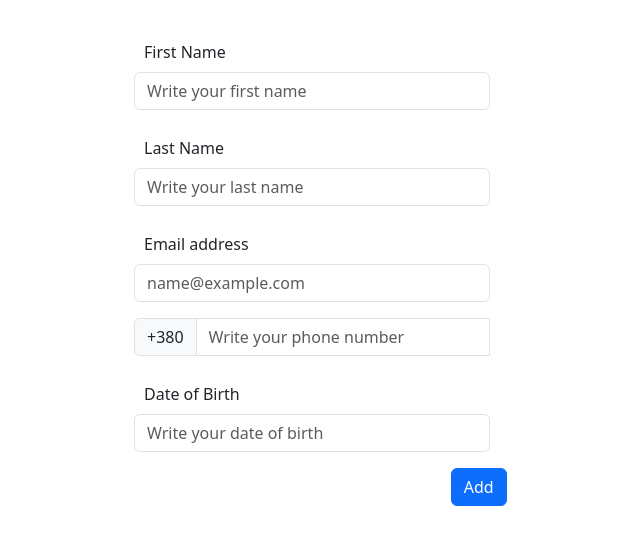
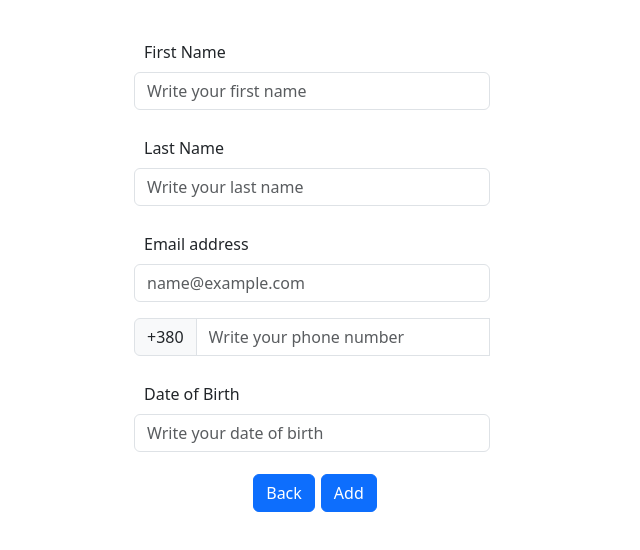
Before and after one commit to ania-leichenko/admin-panel, a React app: page /add-user in a window 1280 px wide. Shown: the whole page, without its empty margins (328-968 px from the left). Built offline with nearby package versions, Linux system fonts and the light colour scheme; some packages are replaced by stand-ins of ours.

Commit message:
Change Registration component

```diff
--- a/src/Components/Registration/Registration.css
+++ b/src/Components/Registration/Registration.css
@@ -1,3 +1,13 @@
 .container {
   margin-top: 30px;
 }
+
+.buttons {
+  display: flex;
+  align-items: center;
+  justify-content: center;
+}
+
+.back-btn{
+  margin: 6px;
+}
--- a/src/Components/Registration/Registration.js
+++ b/src/Components/Registration/Registration.js
@@ -109,6 +109,10 @@ function Registration() {
     return !isNaN(Date.parse(dateOfBirth));
   }
 
+  function onClickBackBtn(e) {
+    navigate("/");
+  }
+
   return (
     <Container className="container">
       <Row className="justify-content-md-center">
@@ -184,18 +188,14 @@ function Registration() {
                 {errors.dateOfBirth}
               </Form.Control.Feedback>
             </Form.Group>
-            <Row>
-              <Col md={{ span: 10, offset: 10 }}>
-                <Button
-                  variant="primary"
-                  type="submit"
-                  onClick={onClickAddBtn}
-                  className="add-btn"
-                >
-                  Add
-                </Button>
-              </Col>
-            </Row>
+            <div className="buttons">
+              <Button variant="primary" type="back" onClick={onClickBackBtn} className="back-btn">
+                Back
+              </Button>
+              <Button variant="primary" type="submit" onClick={onClickAddBtn}>
+                Add
+              </Button>
+            </div>
           </Form>
         </Col>
         <Col sm></Col>
--- a/src/Components/UsersTable/UsersTable.js
+++ b/src/Components/UsersTable/UsersTable.js
@@ -104,7 +104,7 @@ function UsersTable({ sortedUsers, searchTerm }) {
                 </td>
                 <td>
                   <Form.Control
-                    value={user.phone}
+                    value={"+380" + user.phone}
                     onChange={(e) => handleInputChange(e, user.id, "phone")}
                   />
                 </td>
```
